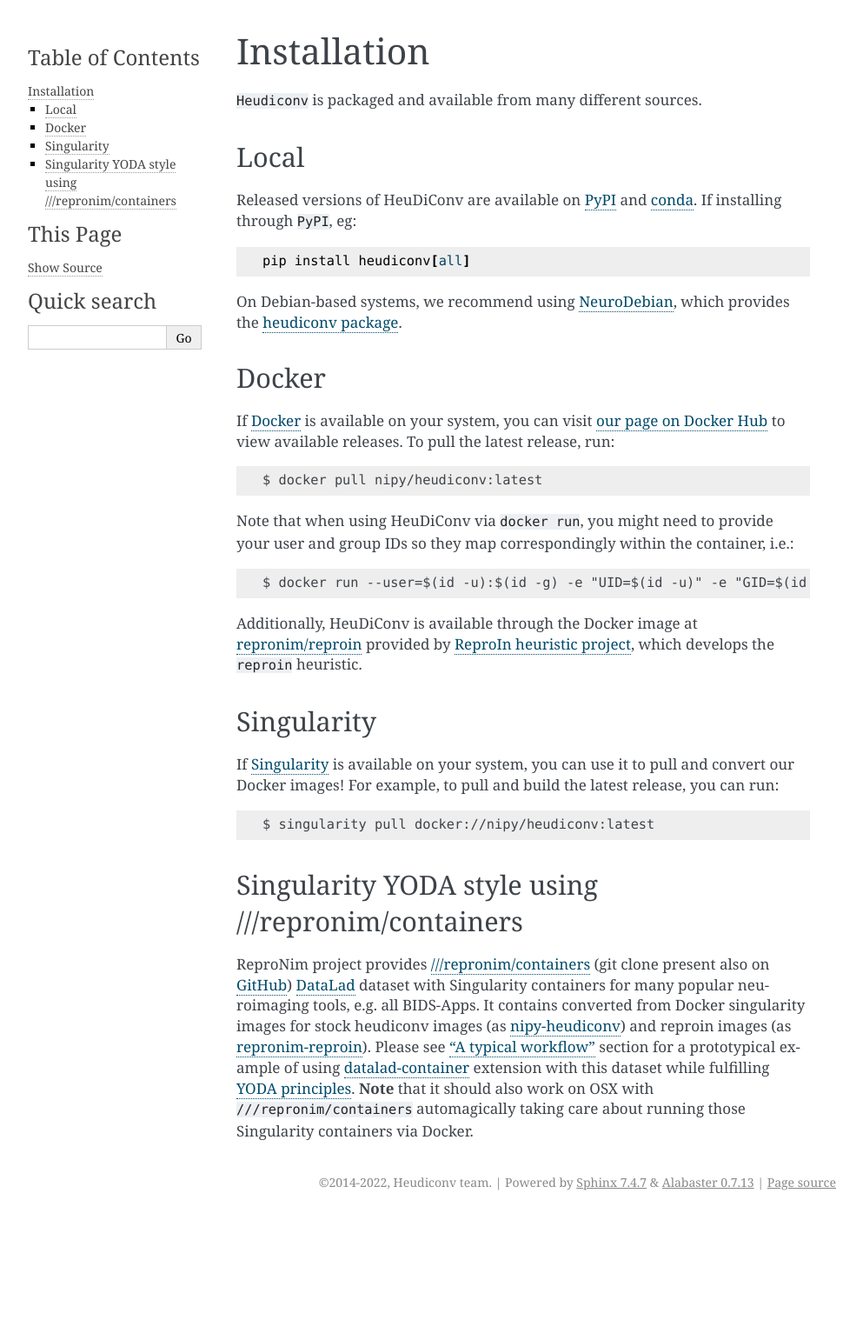
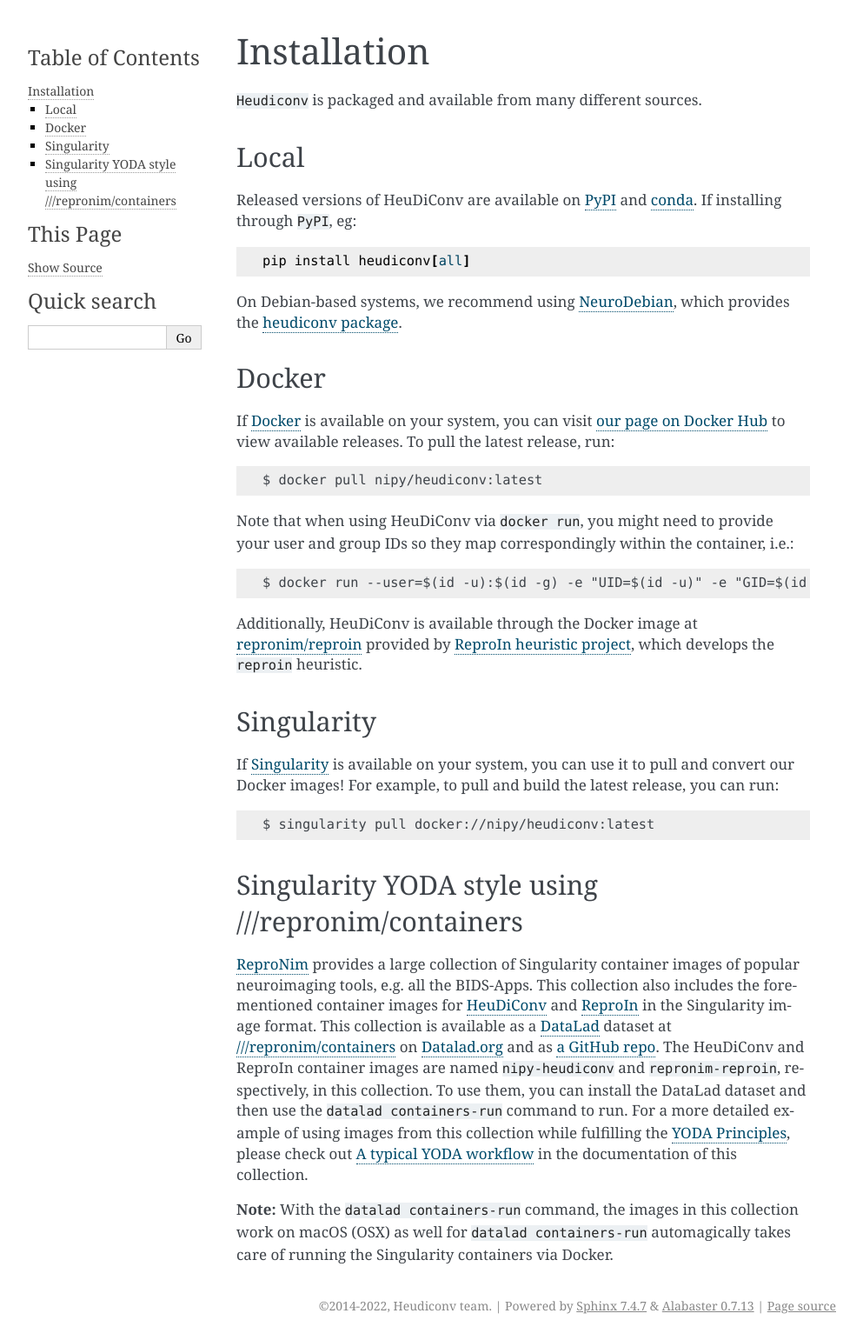
Before and after one commit to nipy/heudiconv, a Sphinx documentation site: the page built from docs/installation.rst, in a window 1280 px wide. Shown: the whole page at 87% size, without its empty margins (148-1141 px from the left). Built offline with Sphinx 7.4.7, drawn with Linux system fonts in a browser that asks for light colours; the version number could not be read and is left out; before the commit the page ends 1399 px from its top, so only the background shows below that.

Commit message:
Reword the last paragraph

```diff
--- a/docs/installation.rst
+++ b/docs/installation.rst
@@ -41,16 +41,21 @@
 
     $ singularity pull docker://nipy/heudiconv:latest
 
+
 Singularity YODA style using ///repronim/containers
 ===================================================
+`ReproNim <https://www.repronim.org/>`_ provides a large collection of Singularity container images of popular
+neuroimaging tools, e.g. all the BIDS-Apps. This collection also includes the forementioned container
+images for `HeuDiConv <https://github.com/ReproNim/containers/tree/master/images/nipy>`_ and
+`ReproIn <https://github.com/ReproNim/containers/tree/master/images/repronim>`_ in the Singularity image format. This collection is available as a
+`DataLad <https://datalad.org>`_ dataset at `///repronim/containers <http://datasets.datalad.org/?dir=/repronim/containers>`_
+on `Datalad.org <http://datalad.org>`_ and as `a GitHub repo <https://github.com/ReproNim/containers>`_.
+The HeuDiConv and ReproIn container images are named ``nipy-heudiconv`` and ``repronim-reproin``, respectively, in this collection.
+To use them, you can install the DataLad dataset and then use the ``datalad containers-run`` command to run.
+For a more detailed example of using images from this collection while fulfilling
+the `YODA Principles <https://github.com/myyoda/poster/blob/master/ohbm2018.pdf>`_, please check out
+`A typical YODA workflow <https://github.com/ReproNim/containers#a-typical-yoda-workflow>`_ in
+the documentation of this collection.
 
-ReproNim project provides `///repronim/containers <http://datasets.datalad.org/?dir=/repronim/containers>`_
-(git clone present also on `GitHub <https://github.com/ReproNim/containers>`__) `DataLad
-<https://datalad.org>`_ dataset with Singularity containers for many popular neuroimaging tools, e.g. all BIDS-Apps.
-It contains converted from Docker singularity images for stock heudiconv images (as `nipy-heudiconv
-<https://github.com/ReproNim/containers/tree/master/images/nipy>`__) and reproin images (as `repronim-reproin
-<https://github.com/ReproNim/containers/tree/master/images/repronim>`__). Please see `"A typical workflow"
-<https://github.com/ReproNim/containers#a-typical-workflow>`_ section for a prototypical example of using
-`datalad-container <https://github.com/datalad/datalad-container/>`_ extension with this dataset while fulfilling
-`YODA principles <https://github.com/myyoda/poster/blob/master/ohbm2018.pdf>`_.  **Note** that it should also work on
-OSX with ``///repronim/containers`` automagically taking care about running those Singularity containers via Docker.
+**Note:** With the ``datalad containers-run`` command, the images in this collection work on macOS (OSX)
+as well for ``datalad containers-run`` automagically takes care of running the Singularity containers via Docker.
```
